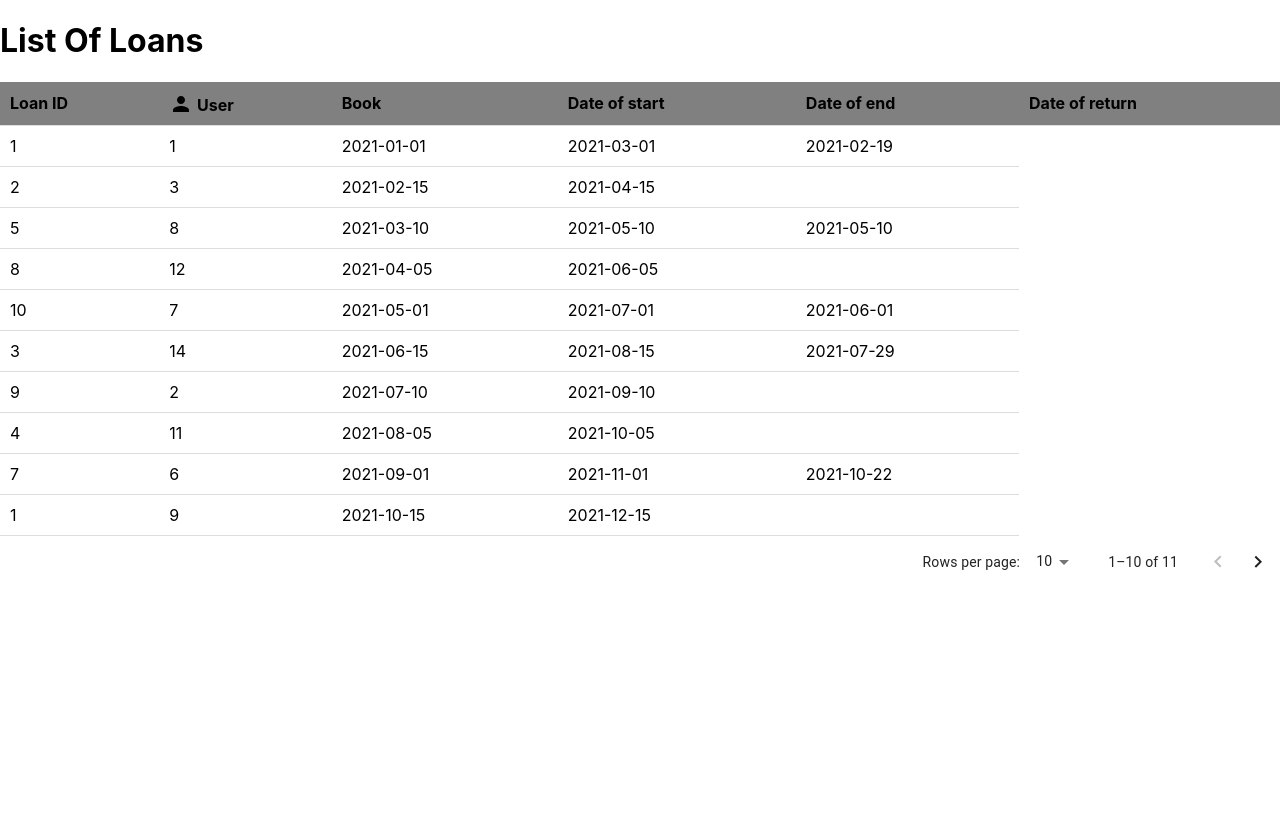
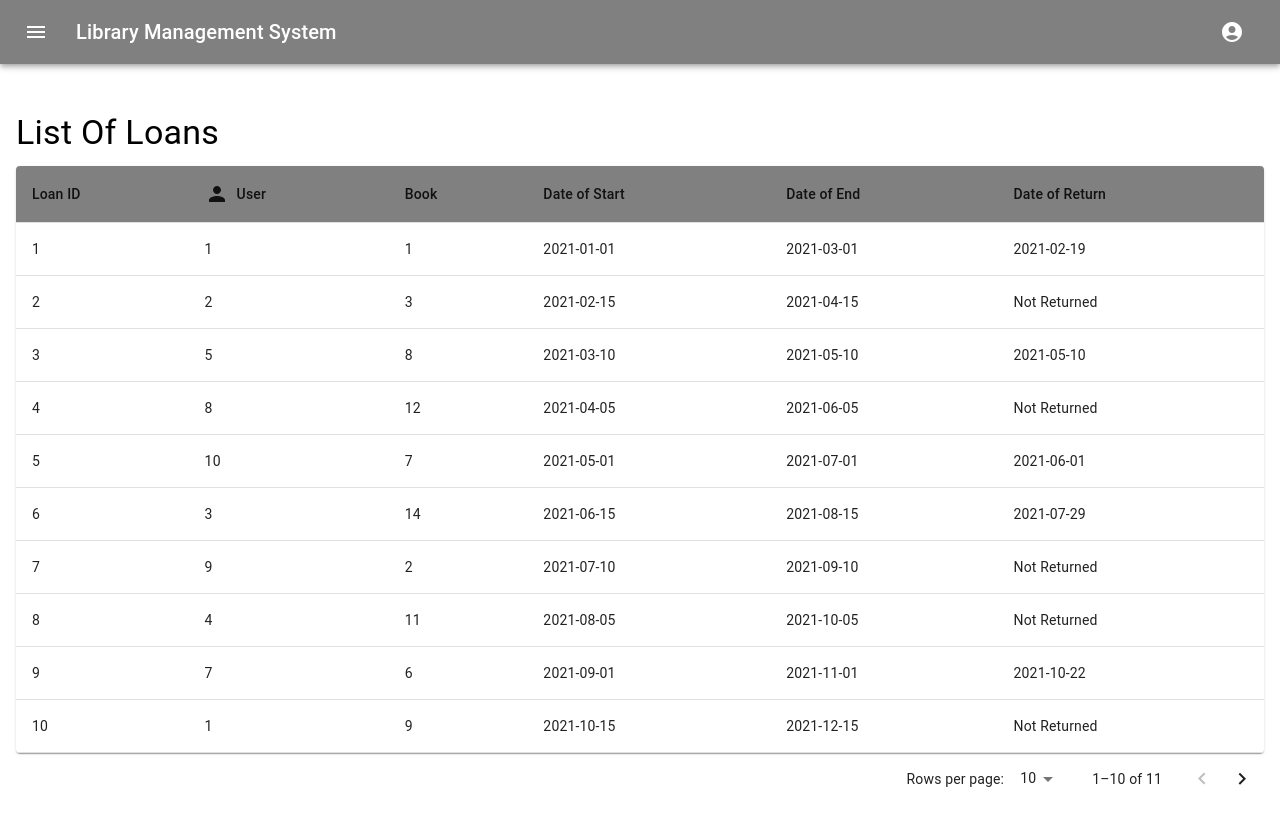
Before and after one commit to wujciak/library_front, a React (Create React App) app: page /loans in a window 1280 px wide. Before the commit the page ends 800 px from the top, so only its background shows below. Built offline with nearby package versions, Linux system fonts and the light colour scheme.

Commit message:
Improved ListOfLoans.tsx with Material UI. Added Error 404 to wrong route address.

```diff
--- a/src/App.tsx
+++ b/src/App.tsx
@@ -15,6 +15,7 @@ function App() {
             <Route path="/home" element={<HomePage/>}/>
             <Route path="/books" element={<ListOfBooks/>}/>
             <Route path="/loans" element={<ListOfLoans/>}/>
+            <Route path="*" element={<h1>Error 404: Page Not Found</h1>}/>
         </Routes>
       </BrowserRouter>
       )
--- a/src/components/app-bar/MenuAppBar.tsx
+++ b/src/components/app-bar/MenuAppBar.tsx
@@ -1,13 +1,12 @@
-import React, {useState} from "react";
-import {AppBar, IconButton, Menu, MenuItem, Toolbar, Typography, Box} from "@mui/material";
+import React, { useState, MouseEvent } from "react";
+import { AppBar, IconButton, Menu, MenuItem, Toolbar, Typography, Box } from "@mui/material";
 import MenuIcon from "@mui/icons-material/Menu";
-import {AccountCircle} from "@mui/icons-material";
+import { AccountCircle } from "@mui/icons-material";
 
-export default function MenuAppBar() {
-    const [anchorEl, setAnchorEl] =
-        useState<null | HTMLElement>(null);
+const MenuAppBar: React.FC = () => {
+    const [anchorEl, setAnchorEl] = useState<null | HTMLElement>(null);
 
-    const handleMenu = (event: React.MouseEvent<HTMLElement>) => {
+    const handleMenu = (event: MouseEvent<HTMLElement>) => {
         setAnchorEl(event.currentTarget);
     };
 
@@ -16,19 +15,18 @@ export default function MenuAppBar() {
     };
 
     return (
-        <AppBar position="static" sx={{bgcolor: 'grey'}}>
+        <AppBar position="static" sx={{ bgcolor: 'grey' }}>
             <Toolbar>
                 <IconButton
                     size="large"
                     edge="start"
                     color="inherit"
                     aria-label="menu"
-                    sx={{mr: 2}}
-                    /* onClick={some menu} */
+                    sx={{ mr: 2 }}
                 >
-                    <MenuIcon/>
+                    <MenuIcon />
                 </IconButton>
-                <Typography variant="h6" color="inherit" component="div" sx={{flexGrow: 1}}>
+                <Typography variant="h6" color="inherit" component="div" sx={{ flexGrow: 1 }}>
                     Library Management System
                 </Typography>
                 <Box>
@@ -39,8 +37,8 @@ export default function MenuAppBar() {
                         aria-haspopup="true"
                         color="inherit"
                         onClick={handleMenu}
-                        >
-                        <AccountCircle/>
+                    >
+                        <AccountCircle />
                     </IconButton>
                     <Menu
                         id="menu-appbar"
@@ -64,4 +62,6 @@ export default function MenuAppBar() {
             </Toolbar>
         </AppBar>
     );
-}
+};
+
+export default MenuAppBar;
--- a/src/components/list-of-loans/ListOfLoans.css
+++ b/src/components/list-of-loans/ListOfLoans.css
@@ -1,5 +1,4 @@
 .listOfLoans {
-    background: white;
     margin-top: 5%;
     padding: 2rem;
     display: flex;
@@ -9,21 +8,13 @@
     gap: 2rem;
 }
 
-table {
-    width: 100%;
-    border-collapse: collapse;
+.iconWithText {
+    display: flex;
+    align-items: center;
 }
 
-th, td {
-    padding: 10px;
-    text-align: left;
-    border-bottom: 1px solid #ddd;
+@media (max-width: 600px) {
+    .listOfLoans {
+        padding: 1rem;
+    }
 }
-
-th {
-    background-color: grey;
-}
-
-.PersonIcon{
-    margin-bottom: -5px;
-}
--- a/src/components/list-of-loans/ListOfLoans.tsx
+++ b/src/components/list-of-loans/ListOfLoans.tsx
@@ -1,62 +1,74 @@
-import React, {useState} from "react";
-import {loansData} from "../../res/loansData";
+import React, { useState, MouseEvent, ChangeEvent } from "react";
+import { loansData } from "../../res/loansData";
 import PersonIcon from "@mui/icons-material/Person";
 import TablePagination from "@mui/material/TablePagination";
+import {
+    Box,
+    Table,
+    TableBody,
+    TableCell,
+    TableContainer,
+    TableHead,
+    TableRow,
+    Paper,
+    Typography
+} from "@mui/material";
+import MenuAppBar from "../app-bar/MenuAppBar";
+import "./ListOfLoans.css";
 
-function ListOfLoans() {
-    const [searchTerm, setSearchTerm] = useState('');
+const ListOfLoans: React.FC = () => {
     const [page, setPage] = useState(0);
     const [rowsPerPage, setRowsPerPage] = useState(10);
 
-    const handlePageChange = (
-        event: React.MouseEvent<HTMLButtonElement> | null,
-        newPage: number,
-    ) => {
+    const handlePageChange = (event: MouseEvent<HTMLButtonElement>, newPage: number) => {
         setPage(newPage);
     };
 
-    const handleChangeRowsPerPage = (
-        event: React.ChangeEvent<HTMLInputElement | HTMLTextAreaElement>,
-    ) => {
+    const handleChangeRowsPerPage = (event: ChangeEvent<HTMLInputElement | HTMLTextAreaElement>) => {
         setRowsPerPage(parseInt(event.target.value, 10));
         setPage(0);
     };
 
-    const handleSearch = (
-        event: React.ChangeEvent<HTMLInputElement>
-    ) => {
-        setSearchTerm(event.target.value);
-    };
-
     return (
-        <div className="listOfLoans">
-            <h1>List Of Loans </h1>
-            <table>
-                <thead>
-                <tr>
-                    <th>Loan ID</th>
-                    <th><PersonIcon className="PersonIcon"/> User </th>
-                    <th>Book</th>
-                    <th>Date of start</th>
-                    <th>Date of end</th>
-                    <th>Date of return</th>
-                </tr>
-                </thead>
-                <tbody>
+        <Box>
+            <MenuAppBar />
+            <Box sx={{ marginTop: 4, padding: 2 }}>
+                <Typography variant="h4" gutterBottom>
+                    List Of Loans
+                </Typography>
+                <TableContainer component={Paper}>
+                    <Table>
+                        <TableHead>
+                            <TableRow>
+                                <TableCell>Loan ID</TableCell>
+                                <TableCell>
+                                    <Box display="flex" alignItems="center">
+                                        <PersonIcon sx={{ marginRight: 1 }} /> User
+                                    </Box>
+                                </TableCell>
+                                <TableCell>Book</TableCell>
+                                <TableCell>Date of Start</TableCell>
+                                <TableCell>Date of End</TableCell>
+                                <TableCell>Date of Return</TableCell>
+                            </TableRow>
+                        </TableHead>
+                        <TableBody>
                             {(rowsPerPage > 0
                                     ? loansData.slice(page * rowsPerPage, page * rowsPerPage + rowsPerPage)
                                     : loansData
-                ).map(loan => (
-                    <tr key={loan.loanId}>
-                        <td>{loan.user}</td>
-                        <td>{loan.book}</td>
-                        <td>{loan.dateOfStart}</td>
-                        <td>{loan.dateOfEnd}</td>
-                        <td>{loan.dateOfReturn}</td>
-                    </tr>
+                            ).map((loan) => (
+                                <TableRow key={loan.loanId}>
+                                    <TableCell>{loan.loanId}</TableCell>
+                                    <TableCell>{loan.user}</TableCell>
+                                    <TableCell>{loan.book}</TableCell>
+                                    <TableCell>{loan.dateOfStart}</TableCell>
+                                    <TableCell>{loan.dateOfEnd}</TableCell>
+                                    <TableCell>{loan.dateOfReturn || "Not Returned"}</TableCell>
+                                </TableRow>
                             ))}
-                </tbody>
-            </table>
+                        </TableBody>
+                    </Table>
+                </TableContainer>
                 <TablePagination
                     component="div"
                     count={loansData.length}
@@ -65,8 +77,9 @@ function ListOfLoans() {
                     rowsPerPage={rowsPerPage}
                     onRowsPerPageChange={handleChangeRowsPerPage}
                 />
-        </div>
+            </Box>
+        </Box>
     );
-}
+};
 
 export default ListOfLoans;
```
Lines whose indentation alone changed are shown as unchanged.
